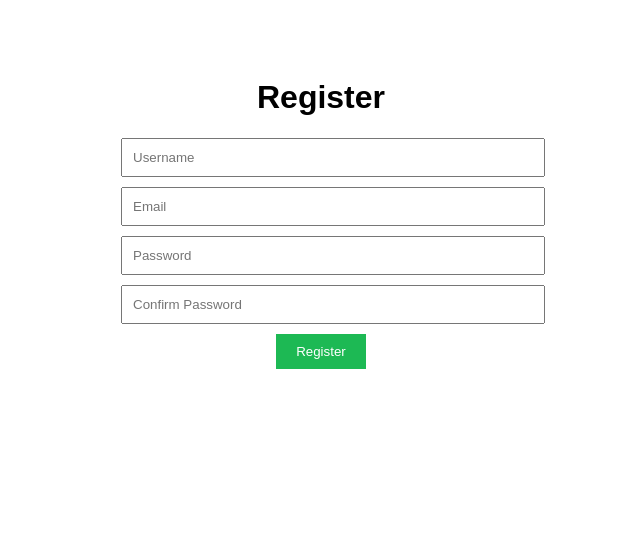
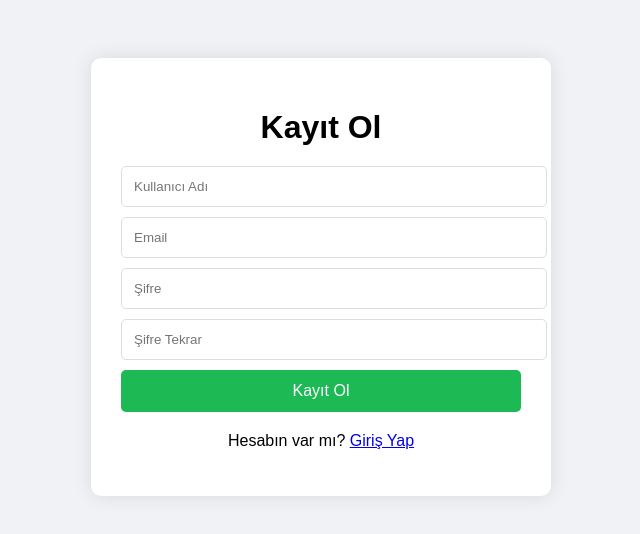
Before and after one commit to rremuuss1337/remus-music-group, a website: page register.html in a window 1280 px wide. Shown: the whole page, without its empty margins (319-959 px from the left). Drawn offline with Linux system fonts and the light colour scheme.

Commit message:
Update register.html

```diff
--- a/register.html
+++ b/register.html
@@ -3,43 +3,51 @@
 <head>
     <meta charset="UTF-8">
     <meta name="viewport" content="width=device-width, initial-scale=1.0">
-    <title>Register</title>
-    <style>body { font-family: Arial; padding: 50px; text-align: center; } form { max-width: 400px; margin: auto; } input { display: block; width: 100%; margin: 10px 0; padding: 10px; } button { padding: 10px 20px; background: #1db954; color: white; border: none; cursor: pointer; }</style>
+    <title>Register - Remus Music Group</title>
+    <style>
+        body { font-family: Arial; background: #f0f2f5; padding: 50px; text-align: center; }
+        .container { max-width: 400px; margin: auto; background: white; padding: 30px; border-radius: 10px; box-shadow: 0 0 20px rgba(0,0,0,0.1); }
+        h1 { margin-bottom: 20px; }
+        input { display: block; width: 100%; margin: 10px 0; padding: 12px; border: 1px solid #ddd; border-radius: 5px; }
+        button { width: 100%; padding: 12px; background: #1db954; color: white; border: none; border-radius: 5px; cursor: pointer; font-size: 16px; }
+    </style>
 </head>
 <body>
-    <h1>Register</h1>
-    <form id="registerForm">
-        <input type="text" id="username" placeholder="Username" required>
-        <input type="email" id="email" placeholder="Email" required>
-        <input type="password" id="password" placeholder="Password" required>
-        <input type="password" id="confirmPassword" placeholder="Confirm Password" required>
-        <button type="submit">Register</button>
-    </form>
+    <div class="container">
+        <h1>Kayıt Ol</h1>
+        <form id="registerForm">
+            <input type="text" id="username" placeholder="Kullanıcı Adı" required>
+            <input type="email" id="email" placeholder="Email" required>
+            <input type="password" id="password" placeholder="Şifre" required>
+            <input type="password" id="confirmPassword" placeholder="Şifre Tekrar" required>
+            <button type="submit">Kayıt Ol</button>
+        </form>
+        <p style="margin-top: 20px;">Hesabın var mı? <a href="/login.html">Giriş Yap</a></p>
+    </div>
 
     <script>
         document.getElementById('registerForm').addEventListener('submit', async (e) => {
             e.preventDefault();
-            alert('Form tetiklendi!');
-
             const username = document.getElementById('username').value.trim();
             const email = document.getElementById('email').value.trim();
             const password = document.getElementById('password').value;
             const confirmPassword = document.getElementById('confirmPassword').value;
 
             if (password !== confirmPassword) return alert('Şifreler eşleşmiyor!');
+            if (password.length < 6) return alert('Şifre en az 6 karakter olmalı!');
 
             try {
-                alert('Fetch başlıyor... URL: ' + username + ' - ' + email);
                 const res = await fetch('/.netlify/functions/register', {
                     method: 'POST',
                     headers: { 'Content-Type': 'application/json' },
                     body: JSON.stringify({ username, email, password })
                 });
+
                 const data = await res.json();
-                alert('Cevap: ' + JSON.stringify(data));
+                alert(data.message || 'İşlem tamam!');
                 if (data.success) window.location.href = '/login.html';
             } catch (err) {
-                alert('Fetch hatası: ' + err.message + ' - Lütfen konsolu kontrol et (F12)');
+                alert('Bağlantı hatası: ' + err.message);
             }
         });
     </script>
```
